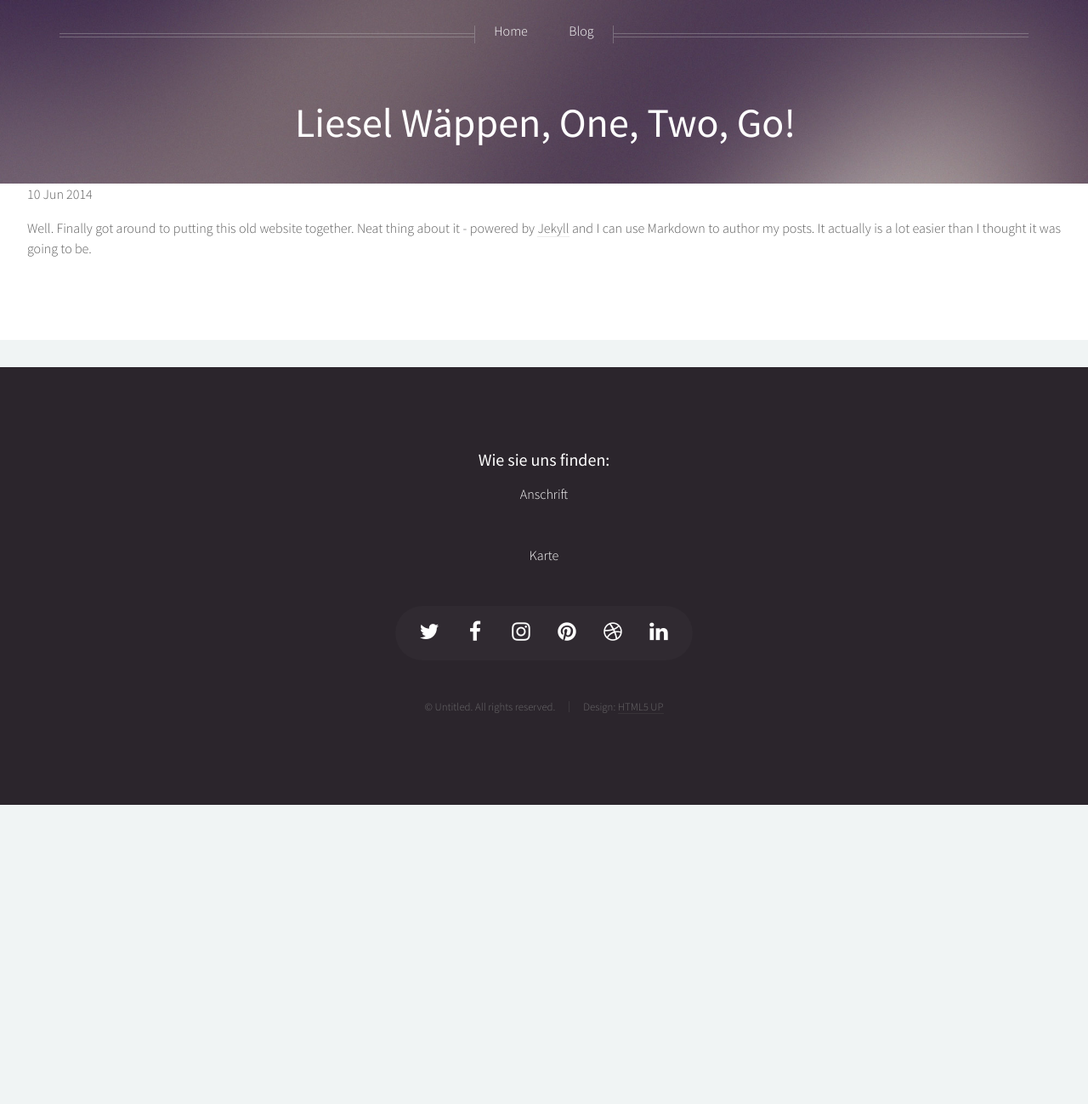
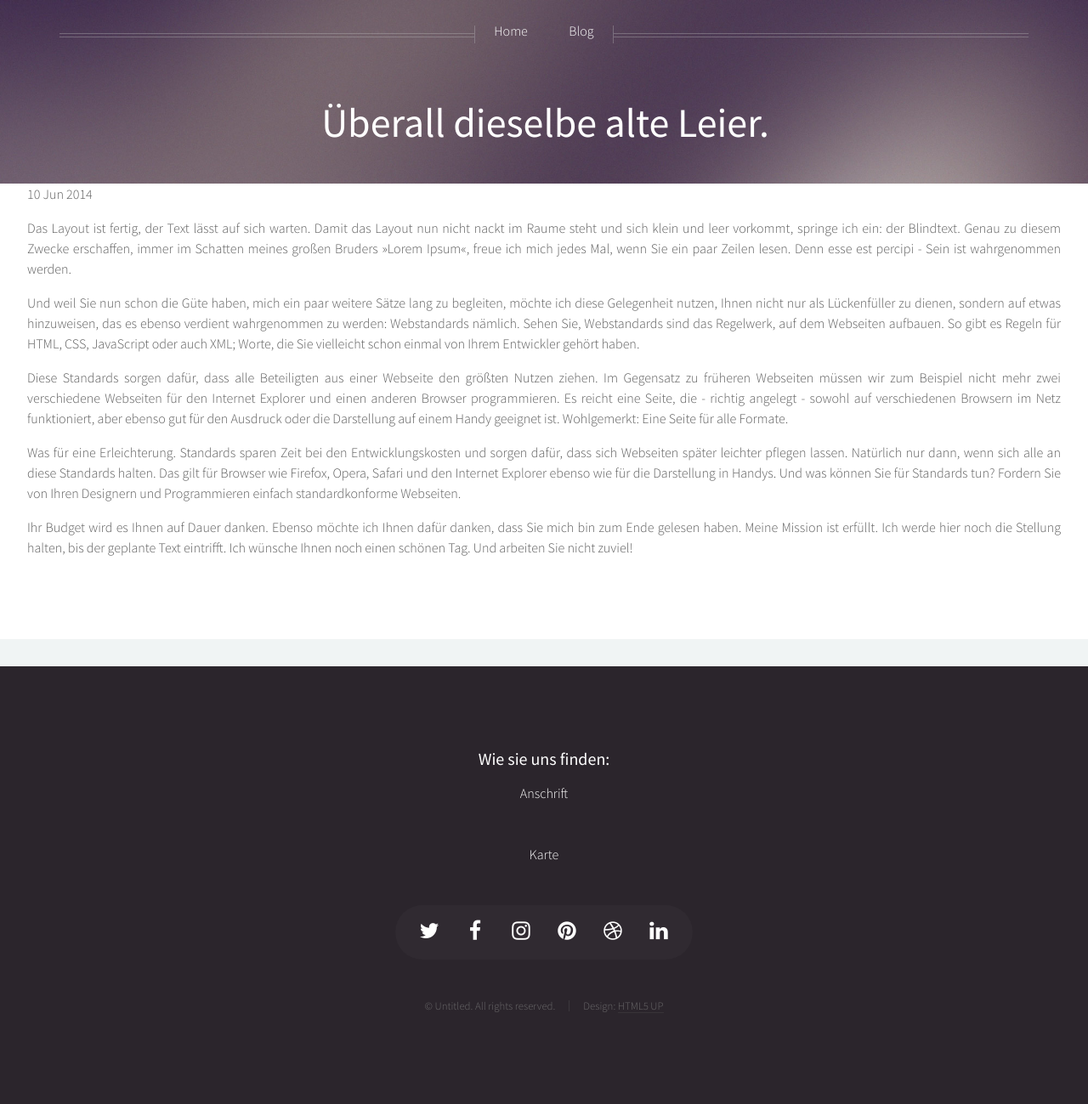
Before and after one commit to LieselWaeppen/LieselWaeppen.github.io, a Jekyll site: the page built from _posts/2014-04-30-liesel-waeppen-site-launched.md, in a window 1280 px wide. Shown: the whole page at 85% size. Built offline with Jekyll 4.4.1, drawn with Linux system fonts in a browser that asks for light colours; nearby versions of some CDN libraries; before the commit the page ends 947 px from its top, so only the background shows below that.

Commit message:
Updated 2014-04-30-liesel-waeppen-site-launched.md

```diff
--- a/_posts/2014-04-30-liesel-waeppen-site-launched.md
+++ b/_posts/2014-04-30-liesel-waeppen-site-launched.md
@@ -1,7 +1,7 @@
 ---
 layout: post
-title: "Liesel Wäppen, One, Two, Go!"
-subtitle: the brainpower to build
+title: "Überall dieselbe alte Leier. "
+subtitle: Das Layout ist fertig
 date: "Tue Jun 10 2014 14:00:00 GMT+0200 (Mitteleuropäische Sommerzeit)"
 author: Start Bootstrap
 img: /img/pic01.jpg
@@ -9,9 +9,12 @@ published: true
 tags: "null"
 ---
 
+Das Layout ist fertig, der Text lässt auf sich warten. Damit das Layout nun nicht nackt im Raume steht und sich klein und leer vorkommt, springe ich ein: der Blindtext. Genau zu diesem Zwecke erschaffen, immer im Schatten meines großen Bruders »Lorem Ipsum«, freue ich mich jedes Mal, wenn Sie ein paar Zeilen lesen. Denn esse est percipi - Sein ist wahrgenommen werden.
 
+Und weil Sie nun schon die Güte haben, mich ein paar weitere Sätze lang zu begleiten, möchte ich diese Gelegenheit nutzen, Ihnen nicht nur als Lückenfüller zu dienen, sondern auf etwas hinzuweisen, das es ebenso verdient wahrgenommen zu werden: Webstandards nämlich. Sehen Sie, Webstandards sind das Regelwerk, auf dem Webseiten aufbauen. So gibt es Regeln für HTML, CSS, JavaScript oder auch XML; Worte, die Sie vielleicht schon einmal von Ihrem Entwickler gehört haben.
 
+Diese Standards sorgen dafür, dass alle Beteiligten aus einer Webseite den größten Nutzen ziehen. Im Gegensatz zu früheren Webseiten müssen wir zum Beispiel nicht mehr zwei verschiedene Webseiten für den Internet Explorer und einen anderen Browser programmieren. Es reicht eine Seite, die - richtig angelegt - sowohl auf verschiedenen Browsern im Netz funktioniert, aber ebenso gut für den Ausdruck oder die Darstellung auf einem Handy geeignet ist. Wohlgemerkt: Eine Seite für alle Formate.
 
-Well. Finally got around to putting this old website together.
-Neat thing about it - powered by [Jekyll](http://jekyllrb.com) and I can use Markdown to author my posts.
-It actually is a lot easier than I thought it was going to be.
+Was für eine Erleichterung. Standards sparen Zeit bei den Entwicklungskosten und sorgen dafür, dass sich Webseiten später leichter pflegen lassen. Natürlich nur dann, wenn sich alle an diese Standards halten. Das gilt für Browser wie Firefox, Opera, Safari und den Internet Explorer ebenso wie für die Darstellung in Handys. Und was können Sie für Standards tun? Fordern Sie von Ihren Designern und Programmieren einfach standardkonforme Webseiten.
+
+Ihr Budget wird es Ihnen auf Dauer danken. Ebenso möchte ich Ihnen dafür danken, dass Sie mich bin zum Ende gelesen haben. Meine Mission ist erfüllt. Ich werde hier noch die Stellung halten, bis der geplante Text eintrifft. Ich wünsche Ihnen noch einen schönen Tag. Und arbeiten Sie nicht zuviel!
```
